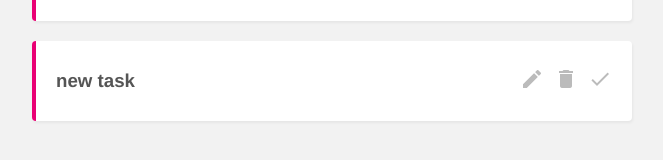
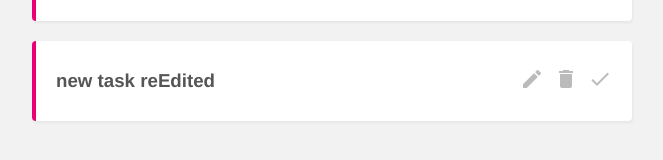
Before and after one commit to motonim/vue-planner-project, a Vue app: page / in a window 1280 px wide. Shown: the part 364-524 px from the top of the page, without its empty margins (308-971 px from the left). Built offline with nearby package versions, Linux system fonts and the light colour scheme; data requests are answered from the project's data file.

Commit message:
update project using @submit.prevent and PATCH method

```diff
--- a/data/db.json
+++ b/data/db.json
@@ -20,8 +20,8 @@
     },
     {
       "id": "1874",
-      "title": "new task",
-      "details": "new task yay 할 수 있어!",
+      "title": "new task reEdited",
+      "details": "new task yay 할 수 있어! oh?",
       "complete": false
     }
   ]
--- a/src/views/EditProject.vue
+++ b/src/views/EditProject.vue
@@ -1,5 +1,5 @@
 <template>
-    <form>
+    <form @submit.prevent="handleUpdate">
       <label>Title</label>
       <input type="text" v-model="title" required>
       <label>Details</label>
@@ -25,6 +25,17 @@ export default {
         this.title = data.title
         this.details = data.details
       })
+  },
+  methods: {
+    handleUpdate() {
+      fetch(this.uri, {
+        method: 'PATCH',
+        headers: { 'Content-Type': 'application/json'},
+        body: JSON.stringify({ title: this.title, details: this.details })
+      }).then(() => {
+        this.$router.push('/')
+      }).catch((err) => console.log(err.message))
+    }
   }
 }
 </script>
```
